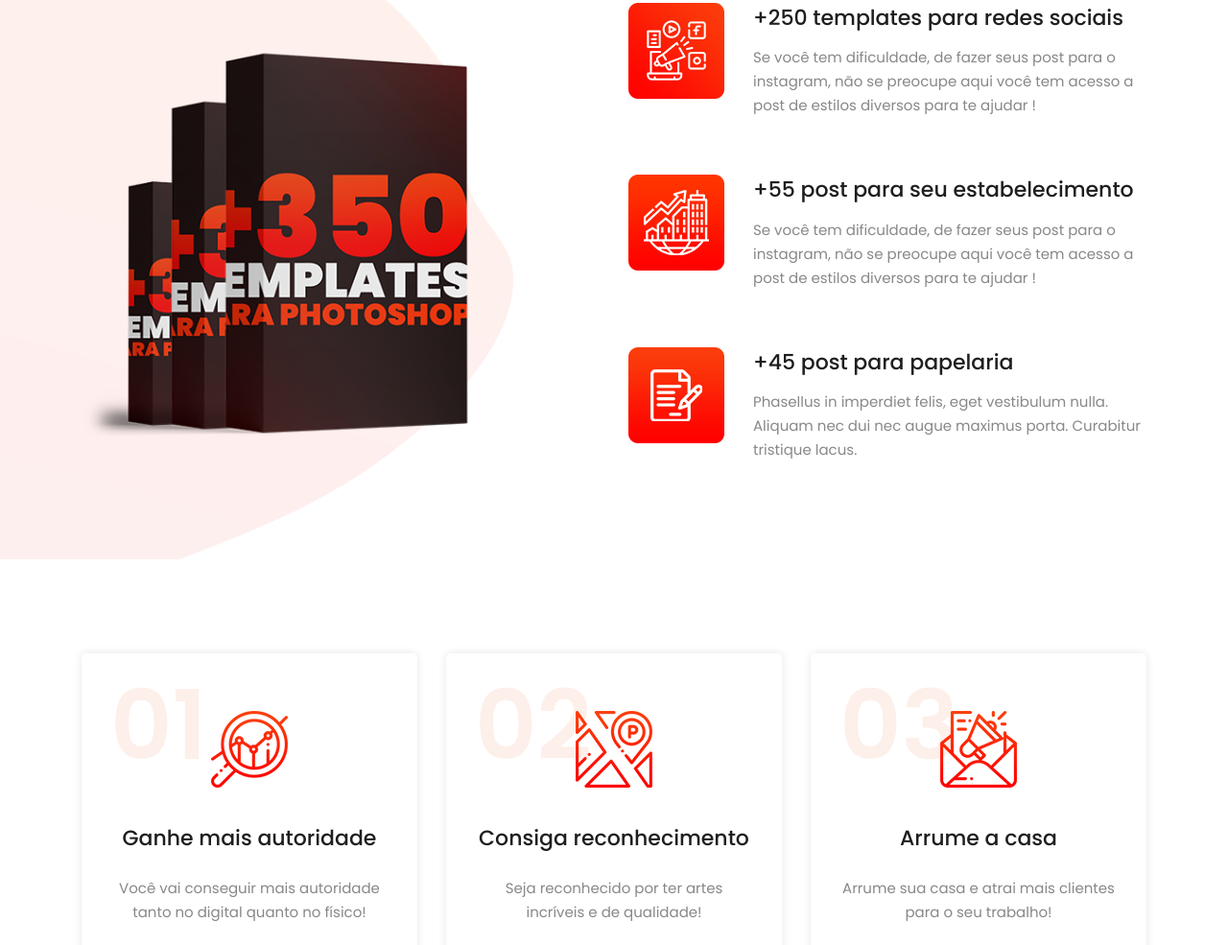
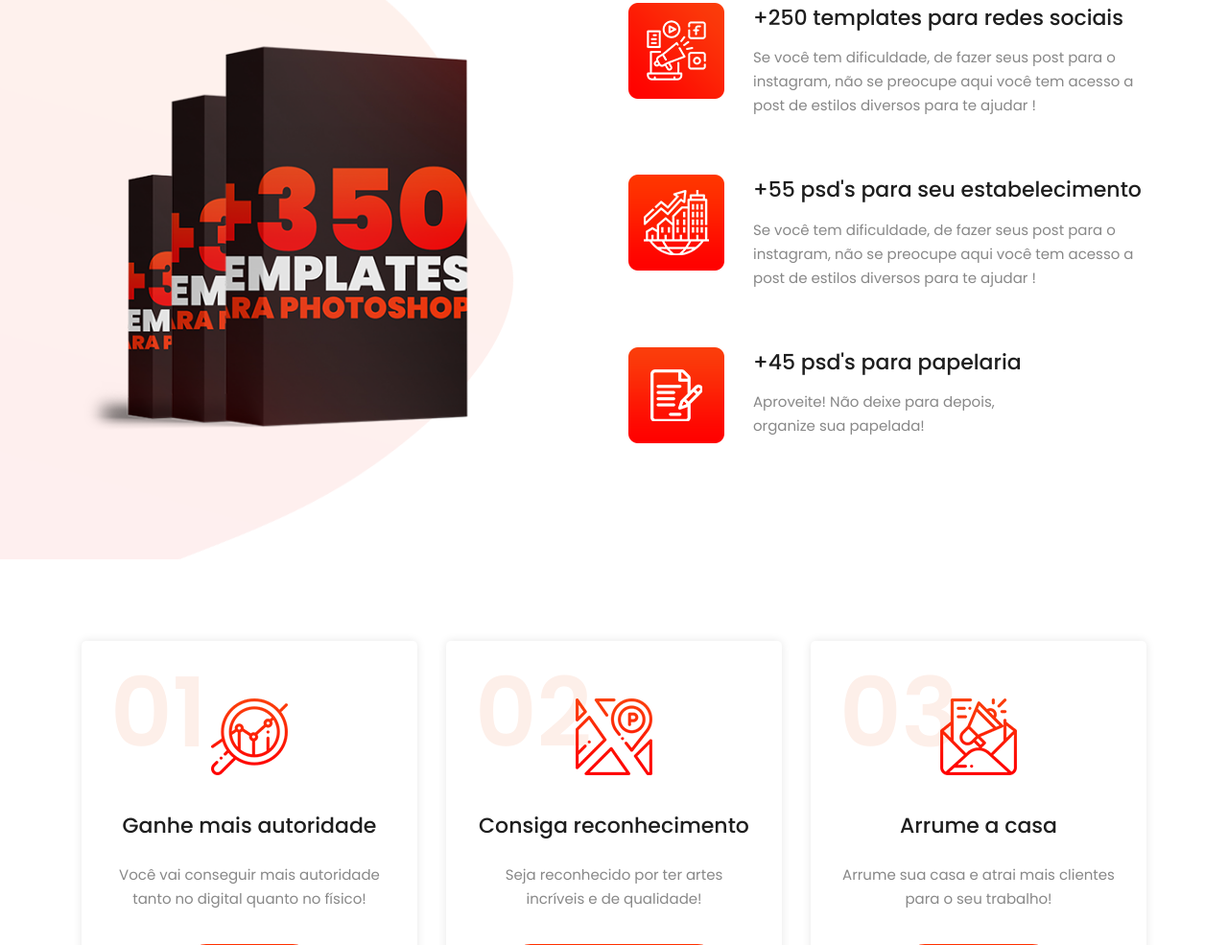
Before and after one commit to realgrund/Ganhe-, a plain HTML site: page index.html in a window 1280 px wide. Shown: the part 897-1882 px from the top of the page at 96% size. Drawn offline with Linux system fonts and the light colour scheme.

Commit message:
5445
assd

```diff
--- a/index.html
+++ b/index.html
@@ -124,7 +124,7 @@ aqui você tem acesso a post de estilos diversos para te ajudar !</p>
                         <li data-scroll-reveal="enter right move 30px over 0.6s after 0.5s">
                             <img src="assets/images/about-icon-02.png" alt="">
                             <div class="text">
-                                <h4>+55 post para seu estabelecimento</h4>
+                                <h4>+55 psd's para seu estabelecimento</h4>
                                 <p>Se você tem dificuldade, de fazer seus post para o instagram, não se preocupe
 aqui você tem acesso a post de estilos diversos para te ajudar !</p>
                             </div>
@@ -132,9 +132,8 @@ aqui você tem acesso a post de estilos diversos para te ajudar !</p>
                         <li data-scroll-reveal="enter right move 30px over 0.6s after 0.6s">
                             <img src="assets/images/about-icon-03.png" alt="">
                             <div class="text">
-                                <h4>+45 post para papelaria</h4>
-                                <p>Phasellus in imperdiet felis, eget vestibulum nulla. Aliquam nec dui nec augue
-                                    maximus porta. Curabitur tristique lacus.</p>
+                                <h4>+45 psd's para papelaria</h4>
+                                <p>Aproveite! Não deixe para depois, organize sua papelada!</p>
                             </div>
                         </li>
                     </ul>
```
